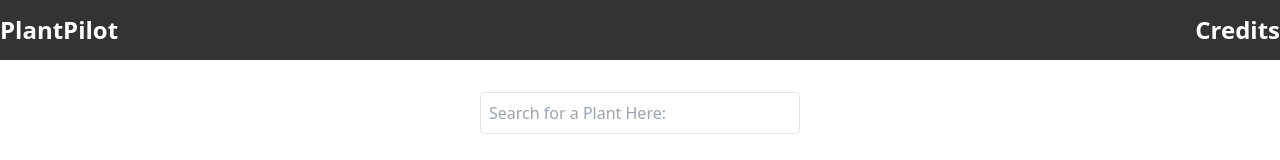
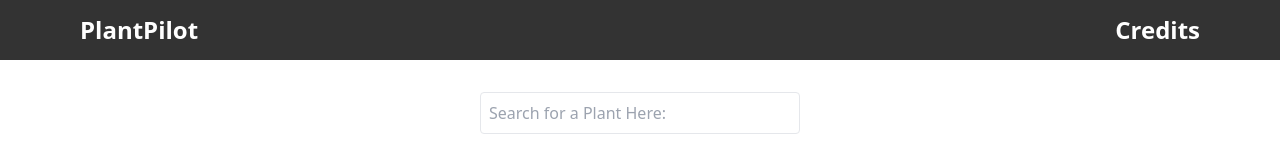
Before and after one commit to jorgoose/secoms319, a React (Vite) app in the folder midterm-project/plant_pilot/: page / in a window 1280 px wide. Shown: the top 160 px of the page. Built offline with nearby package versions, Linux system fonts and the light colour scheme; no server answers.

Commit message:
added padding

```diff
--- a/midterm-project/plant_pilot/src/components/Navbar/Navbar.jsx
+++ b/midterm-project/plant_pilot/src/components/Navbar/Navbar.jsx
@@ -4,7 +4,7 @@ import "./navbar.css";
 const Navbar = () => {
   return (
     <nav className="navbar">
-      <div class="container flex flex-wrap items-center justify-between mx-auto">
+      <div class="container flex flex-wrap items-center justify-between px-20 py-5">
         <a className="logo" href="http://localhost:5173">PlantPilot</a>
         <a className="logo" href="http://localhost:5173/credits">Credits</a>
       </div>
```
